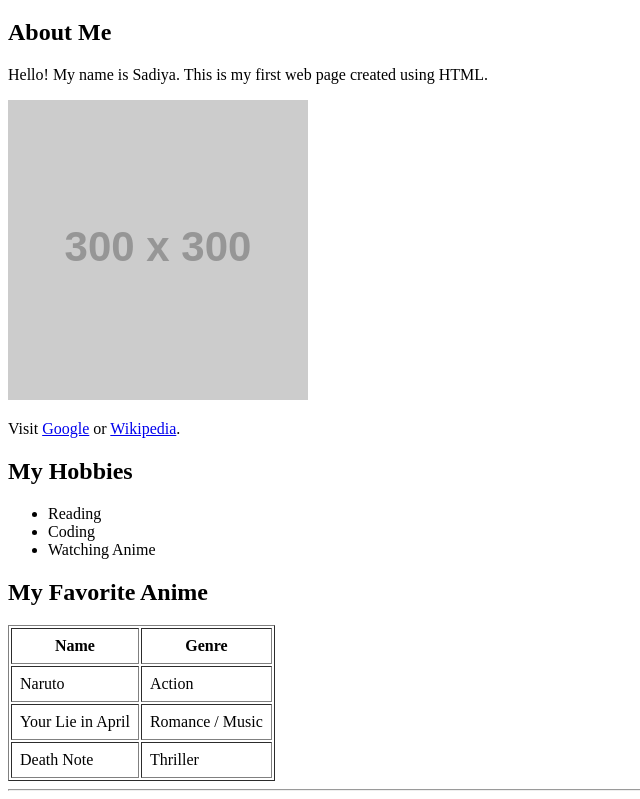
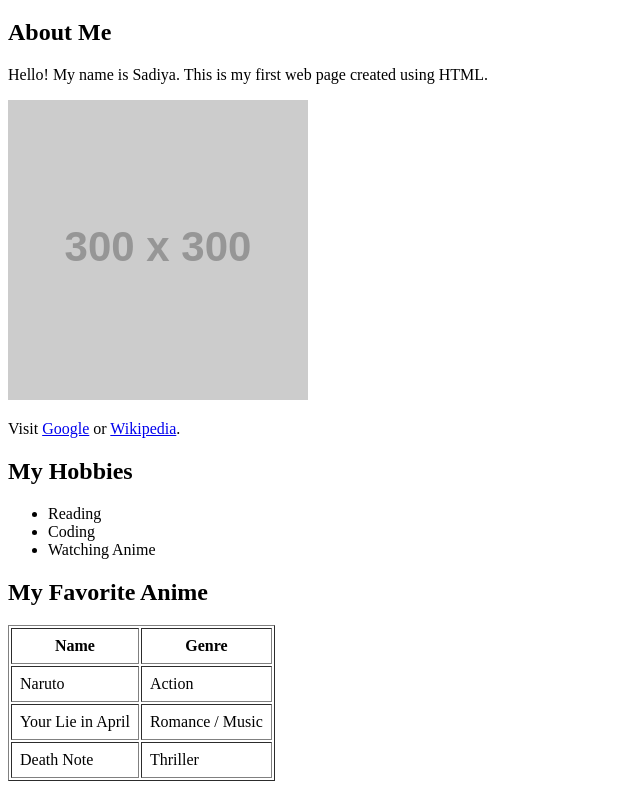
Before and after one commit to sadiya2205/student-portal-demo, a plain HTML site: page index.html in a window 1280 px wide. Shown: the part 61-860 px from the top of the page, without its empty margins (0-640 px from the left). Drawn offline with Linux system fonts and the light colour scheme; placeholder pictures from the web are drawn by us.

Commit message:
Update index.html

```diff
--- a/index.html
+++ b/index.html
@@ -47,8 +47,7 @@
         </tr>
     </table>
 
-    <!-- Footer -->
-    <hr>
+
 
 </body>
 </html>
```
